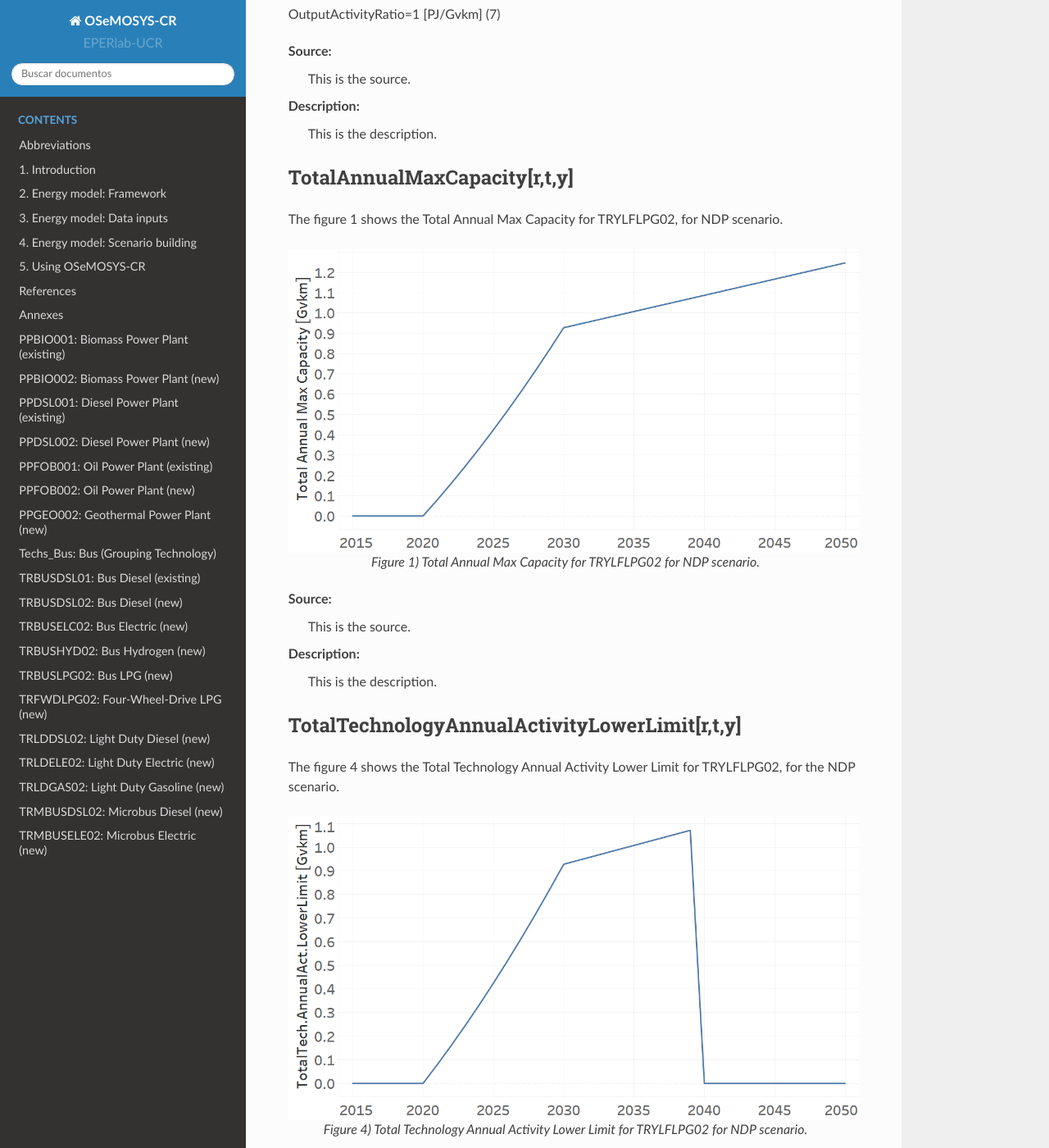
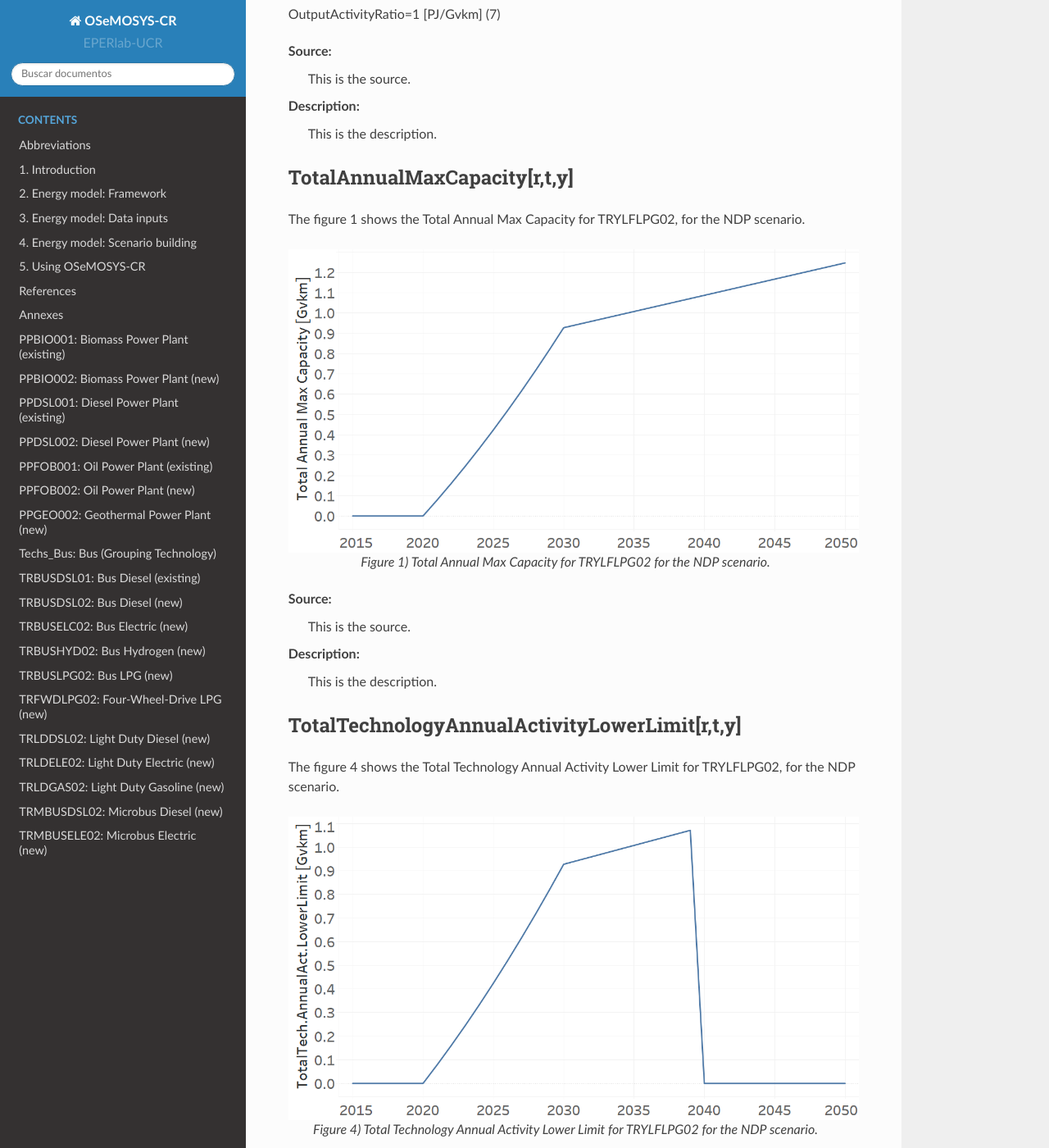
Before and after one commit to EPERLab/OSeMOSYS-CR, a Sphinx documentation site: the page built from docs/fichas/83_TRYLFLPG02.rst, in a window 1280 px wide and 1400 px high, scrolled down 3110 px. Shown: the whole window at 82% size. Built offline with Sphinx 7.4.7 and the Read the Docs theme 2.0.0, drawn with Linux system fonts in a browser that asks for light colours; formulas are drawn with MathJax 3.

Commit message:
Update 83_TRYLFLPG02.rst

```diff
--- a/docs/fichas/83_TRYLFLPG02.rst
+++ b/docs/fichas/83_TRYLFLPG02.rst
@@ -127,13 +127,13 @@
 
 TotalAnnualMaxCapacity[r,t,y]
 +++++++++
-The figure 1 shows the Total Annual Max Capacity for TRYLFLPG02, for NDP scenario.
+The figure 1 shows the Total Annual Max Capacity for TRYLFLPG02, for the NDP scenario.
 
 .. figure:: img/TRYLFLPG02_TotalAnnualMaxCapacity.png
    :align:   center
    :width:   700 px
 
-   *Figure 1) Total Annual Max Capacity for TRYLFLPG02 for NDP scenario.*
+   *Figure 1) Total Annual Max Capacity for TRYLFLPG02 for the NDP scenario.*
 
 Source:
    This is the source.
@@ -150,7 +150,7 @@
    :align:   center
    :width:   700 px
 
-   *Figure 4) Total Technology Annual Activity Lower Limit for TRYLFLPG02 for NDP scenario.*
+   *Figure 4) Total Technology Annual Activity Lower Limit for TRYLFLPG02 for the NDP scenario.*
 
 Source:
    This is the source.
```
